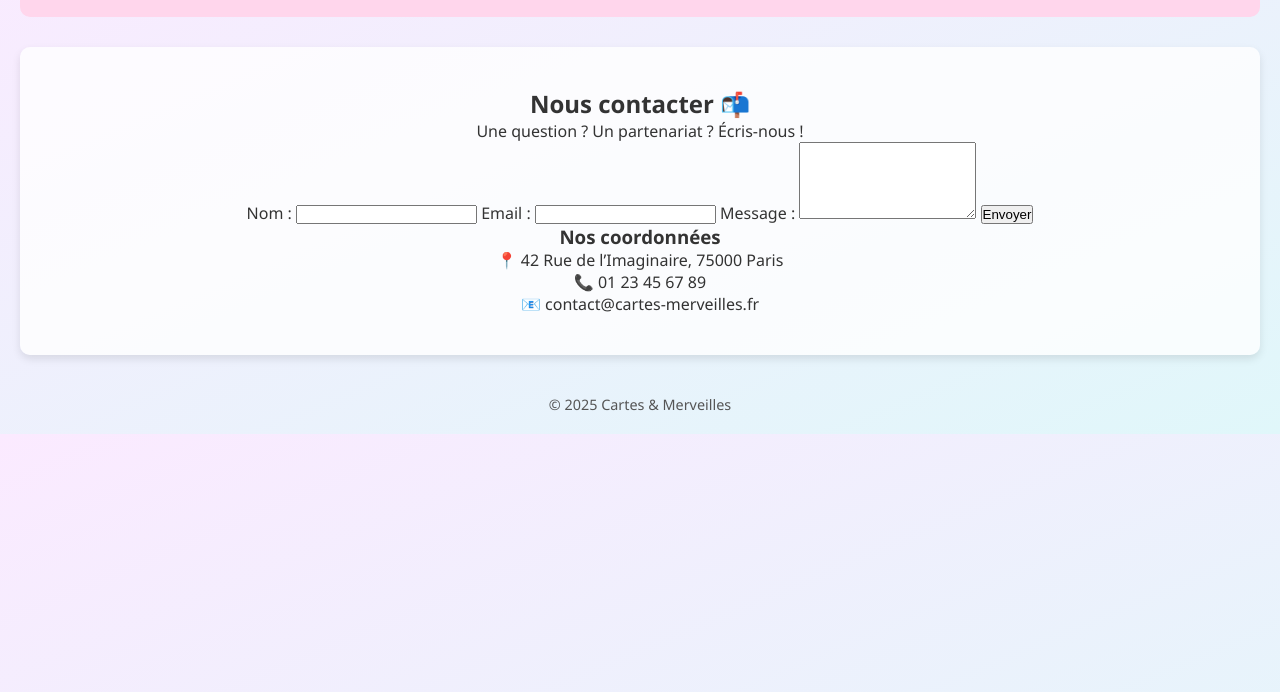
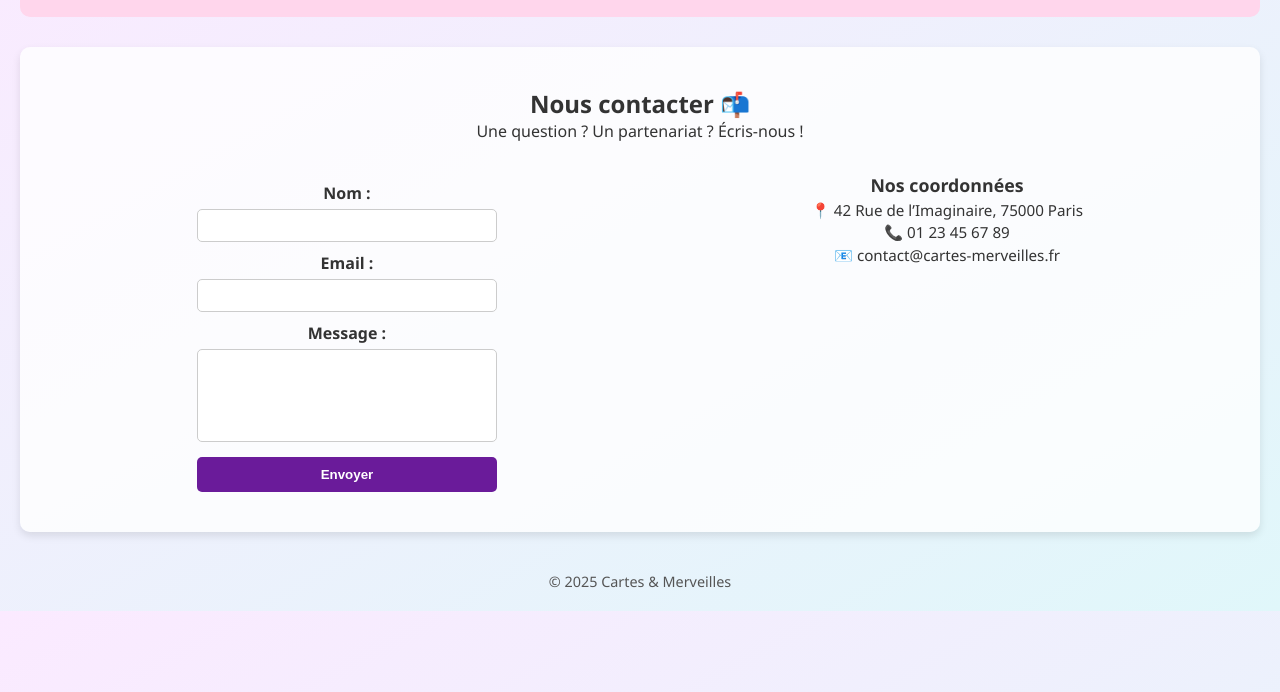
Before and after one commit to Enzo-1703/ma-boutique-cartes, a plain HTML site: page contact.html in a window 1280 px wide. Shown: the part 108-800 px from the top of the page. Drawn offline with Linux system fonts and the light colour scheme.

Commit message:
Update style.css

```diff
--- a/style.css
+++ b/style.css
@@ -77,3 +77,53 @@ footer {
 .card:hover {
   transform: scale(1.05);
 }
+/* Page contact */
+.contact-container {
+  display: flex;
+  flex-wrap: wrap;
+  justify-content: space-around;
+  gap: 40px;
+  margin-top: 30px;
+}
+
+form {
+  display: flex;
+  flex-direction: column;
+  width: 300px;
+}
+
+form label {
+  margin-top: 10px;
+  margin-bottom: 5px;
+  font-weight: bold;
+}
+
+form input,
+form textarea {
+  padding: 8px;
+  border-radius: 5px;
+  border: 1px solid #ccc;
+  resize: none;
+}
+
+form button {
+  margin-top: 15px;
+  padding: 10px;
+  border: none;
+  background-color: #6a1b9a;
+  color: white;
+  font-weight: bold;
+  border-radius: 5px;
+  cursor: pointer;
+  transition: background 0.3s ease;
+}
+
+form button:hover {
+  background-color: #d81b60;
+}
+
+.contact-info {
+  max-width: 300px;
+  font-size: 0.95em;
+  line-height: 1.5;
+}
```
